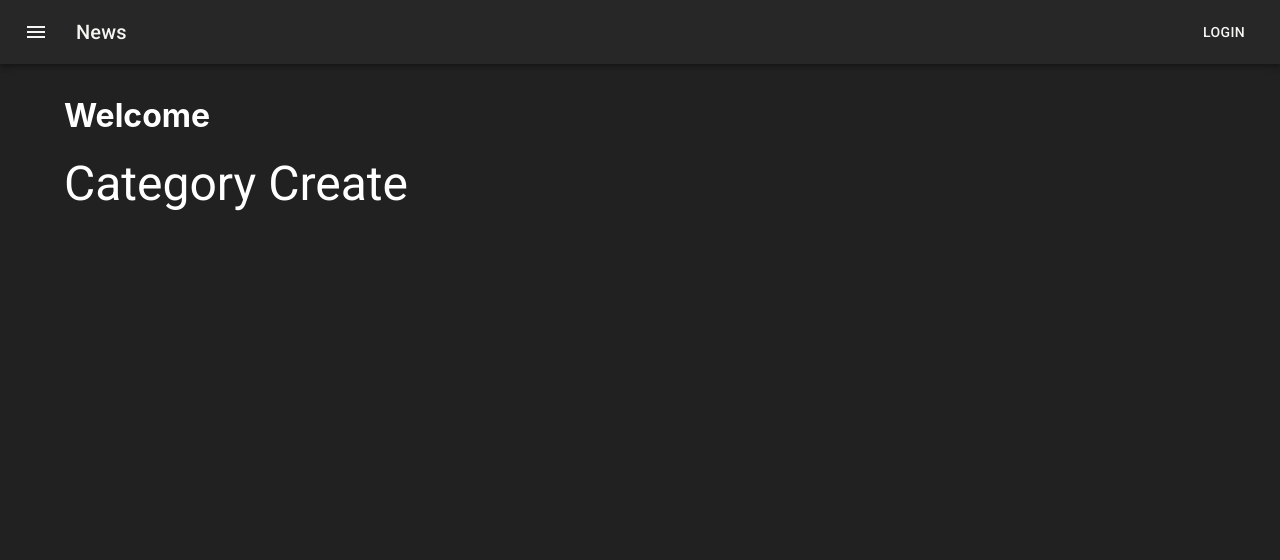
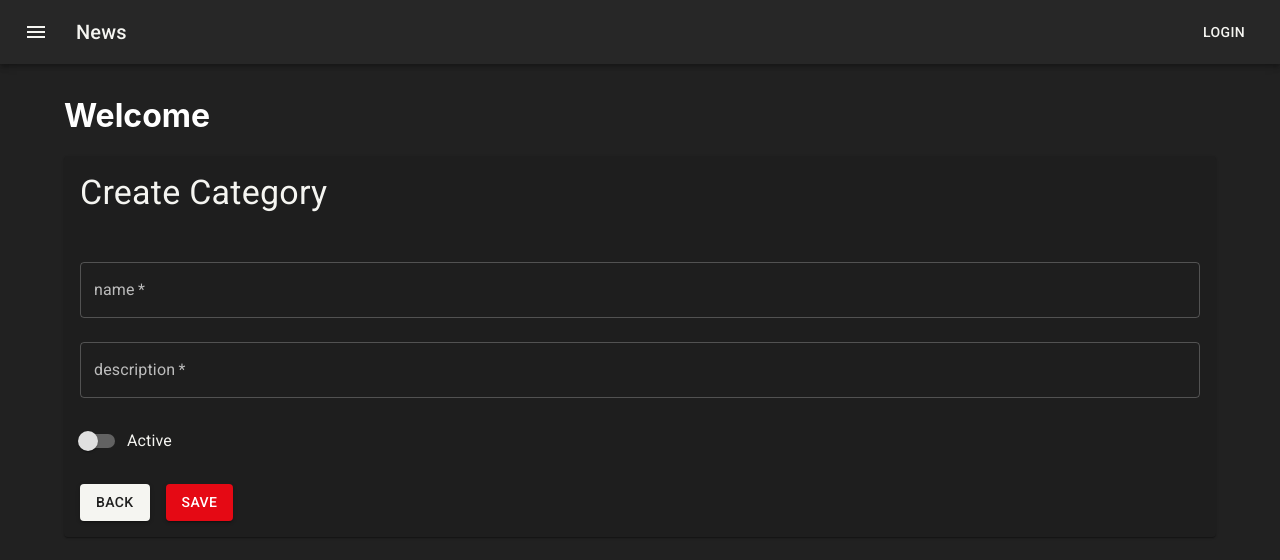
Before and after one commit to killertiger/fullcycle_codeflix, a React (Create React App) app: page /categories/create in a window 1280 px wide. Shown: the top 560 px of the page. Built offline with nearby package versions, Linux system fonts and the light colour scheme.

Commit message:
feat: :sparkles: Add components to CreateCategory

```diff
--- a/src/features/categories/CreateCategory.tsx
+++ b/src/features/categories/CreateCategory.tsx
@@ -1,9 +1,91 @@
-import { Box, Typography } from "@mui/material";
+import { Box, Button, FormControl, FormControlLabel, FormGroup, Grid, Link, Paper, Switch, TextField, Typography } from "@mui/material";
+import { Category } from "./categorySlice";
+import { useState } from "react";
 
-export const CategoryCreate = () => (
-    <Box>
-        <Typography variant="h3" component="h1">
-            Category Create
-        </Typography>
-    </Box>
-)
+export const CategoryCreate = () => {
+    const [isdisabled, setIsdisabled] = useState(false);
+    const [category, setCategory] = useState<Category>({
+        id: "",
+        name: "",
+        is_active: false,
+        created_at: "",
+        updated_at: "",
+        deleted_at: "",
+        description: "",
+    });
+
+    const handleChange = (e: any) => { }
+
+    const handleToggle = (e: any) => { }
+
+    return (
+        <Box>
+            <Paper>
+                <Box p={2}>
+                    <Box mb={2}>
+                        <Typography variant="h4">Create Category</Typography>
+                    </Box>
+                </Box>
+
+                <Box p={2}>
+                    <form>
+                        <Grid container spacing={3}>
+                            <Grid item xs={12}>
+                                <FormControl fullWidth>
+                                    <TextField
+                                        required
+                                        name="name"
+                                        label="name"
+                                        value={category.name}
+                                        disabled={isdisabled}
+                                        onChange={handleChange} />
+                                </FormControl>
+                            </Grid>
+
+                            <Grid item xs={12}>
+                                <FormControl fullWidth>
+                                    <TextField
+                                        required
+                                        name="description"
+                                        label="description"
+                                        value={category.description}
+                                        disabled={isdisabled}
+                                        onChange={handleChange} />
+                                </FormControl>
+                            </Grid>
+
+                            <Grid item xs={12}>
+                                <FormGroup>
+                                    <FormControlLabel
+                                        label="Active"
+                                        control={
+                                            <Switch
+                                                name="is_active"
+                                                color="secondary"
+                                                onChange={handleToggle}
+                                                checked={category.is_active}
+                                                inputProps={{"aria-label": "controlled"}}
+                                            />
+                                        }
+                                    />
+                                </FormGroup>
+                            </Grid>
+
+                            <Grid item xs={12}>
+                                <Box display="flex" gap={2}>
+                                    <Button variant="contained" component={Link} href="/categories">
+                                        Back
+                                    </Button>
+
+                                    <Button type="submit" variant="contained" color="secondary" disabled={isdisabled}>
+                                        Save
+                                    </Button>
+                                </Box>
+                            </Grid>
+                        </Grid>
+                    </form>
+                </Box>
+            </Paper>
+        </Box>
+    )
+}
--- a/src/features/categories/categorySlice.ts
+++ b/src/features/categories/categorySlice.ts
@@ -1,7 +1,7 @@
 import { createSlice } from "@reduxjs/toolkit";
 import { RootState } from "../../app/store";
 
-interface Category {
+export interface Category {
     id: string;
     name: string;
     description: null | string;
```
